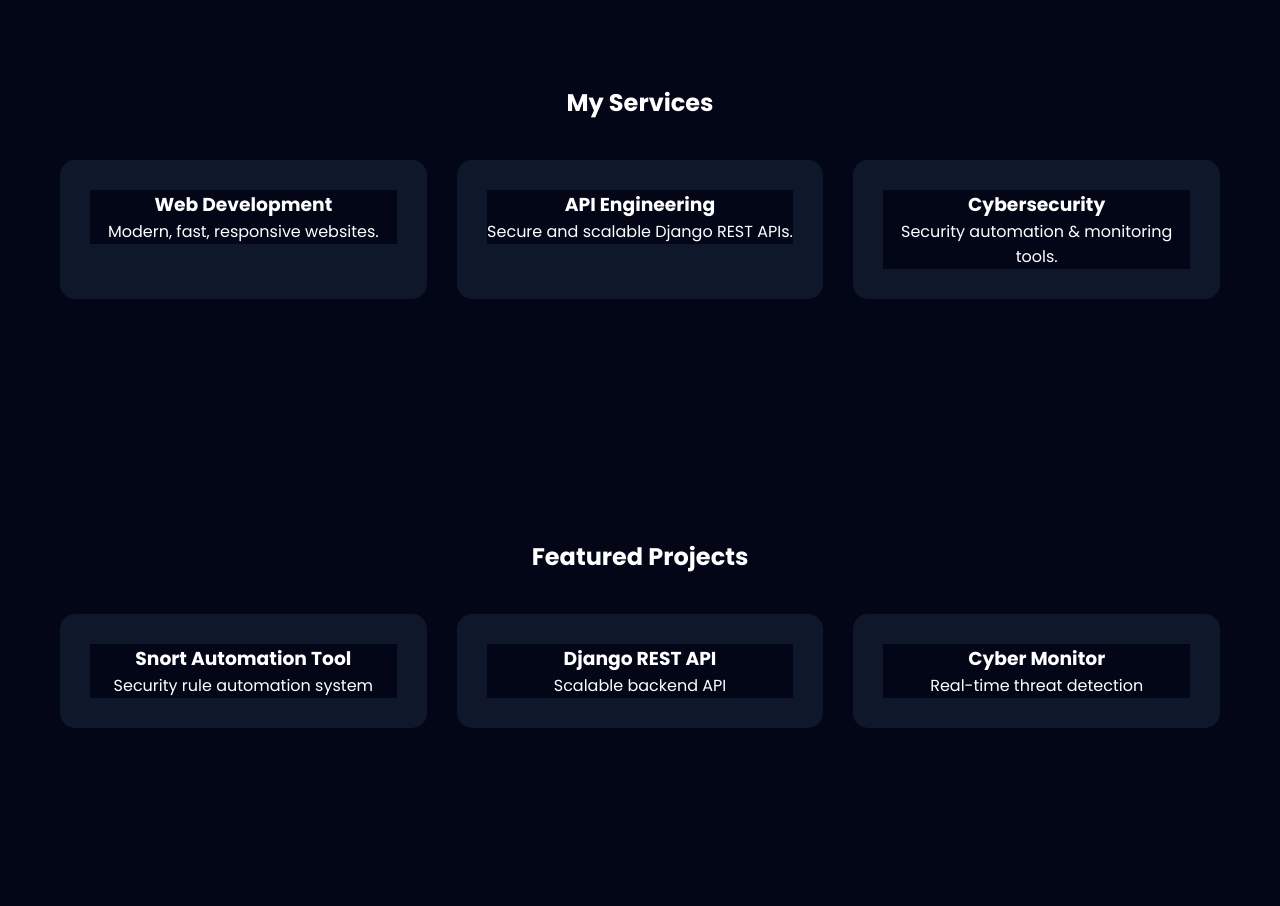
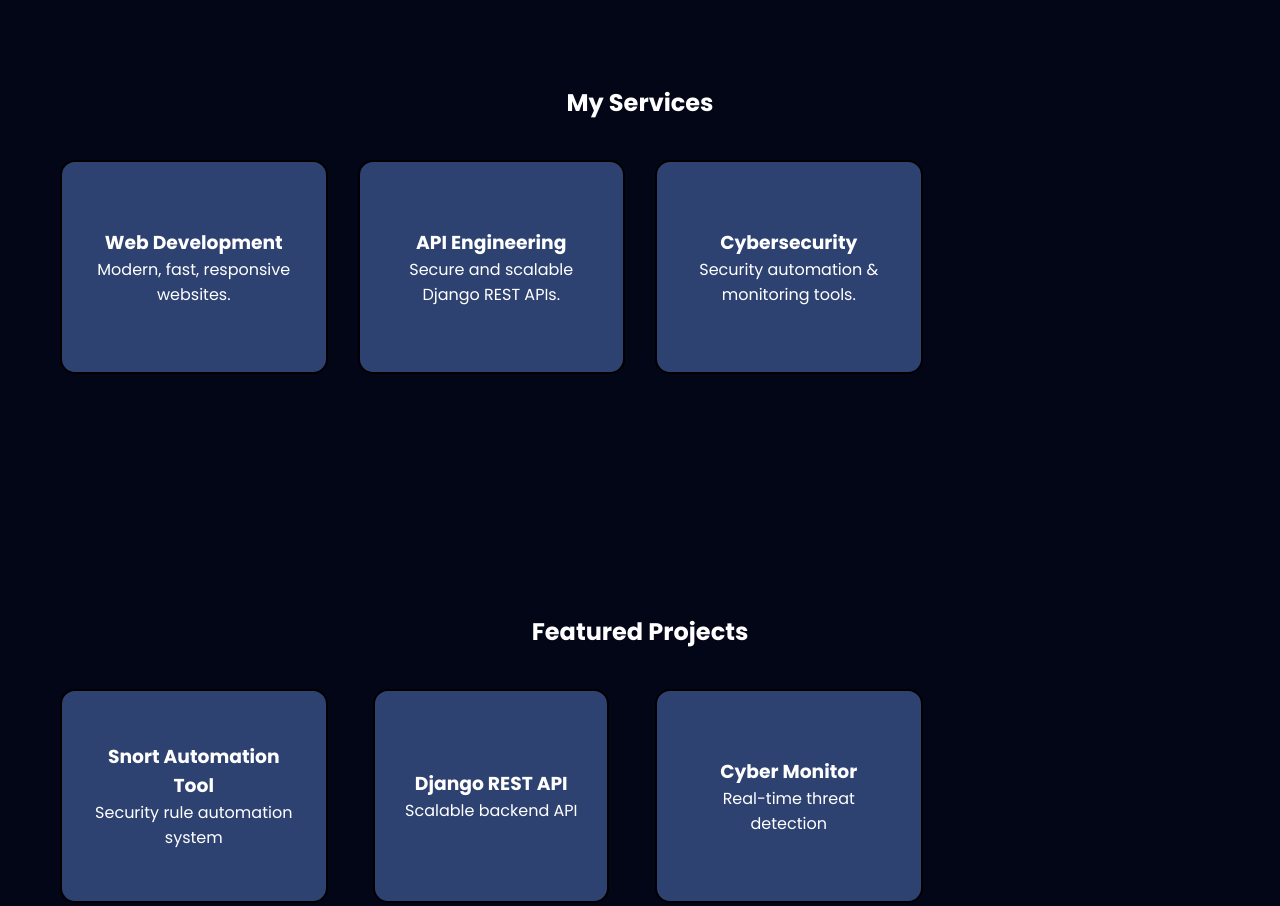
Before and after one commit to DeFrancis-unix27/potential-fishstick, a plain HTML site: page index.html in a window 1280 px wide. Shown: the part 1100-2006 px from the top of the page. Drawn offline with Linux system fonts and the light colour scheme.

Commit message:
inital commit

```diff
--- a/style.css
+++ b/style.css
@@ -101,19 +101,29 @@
 /* GRID */
 .grid-3 {
   display: grid;
-  grid-template-columns: repeat(3, 1fr);
+  grid-template-columns: repeat(4, 1fr);
+  place-items: center;
+  align-items:center;
   gap: 30px;
   padding: 40px;
 }
 .card {
-  background: #0f172a;
+  background: #2e4272;
   padding: 30px;
   border-radius: 15px;
   transition: 0.3s;
+  border: 2px solid black;
+  align-content: center;
+  height:150px;
+  h3,p{
+    background-color: transparent;
+  }
 }
 .card:hover {
   transform: translateY(-10px);
-  box-shadow: 0 10px 30px rgba(0, 0, 0, 0.5);
+  box-shadow: 0 10px 30px rgba(27, 26, 26, 0.5);
+  opacity: 0.7;
+  backdrop-filter: blur(5px);
 }
 
 /* CONTACT */
```
